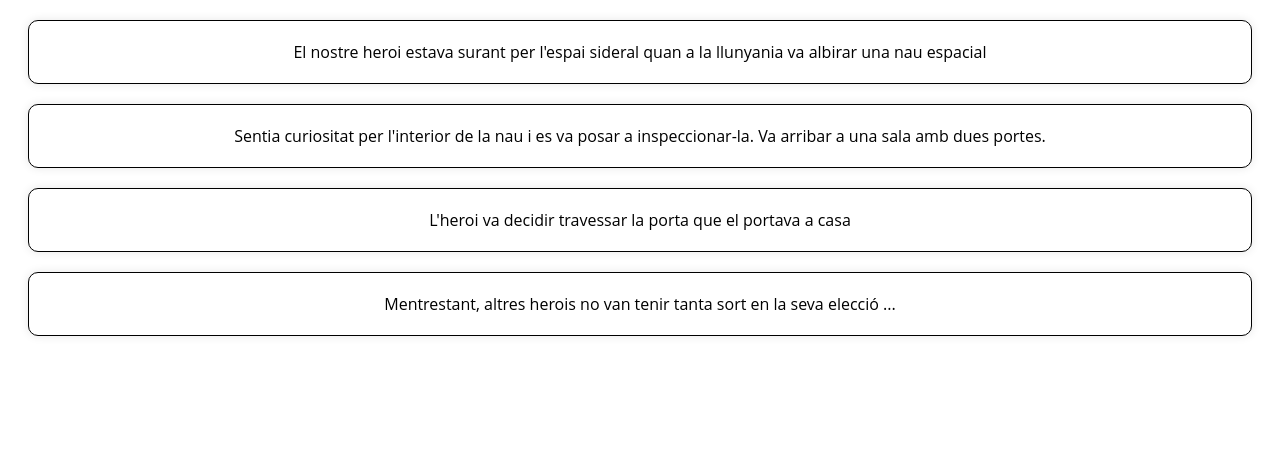
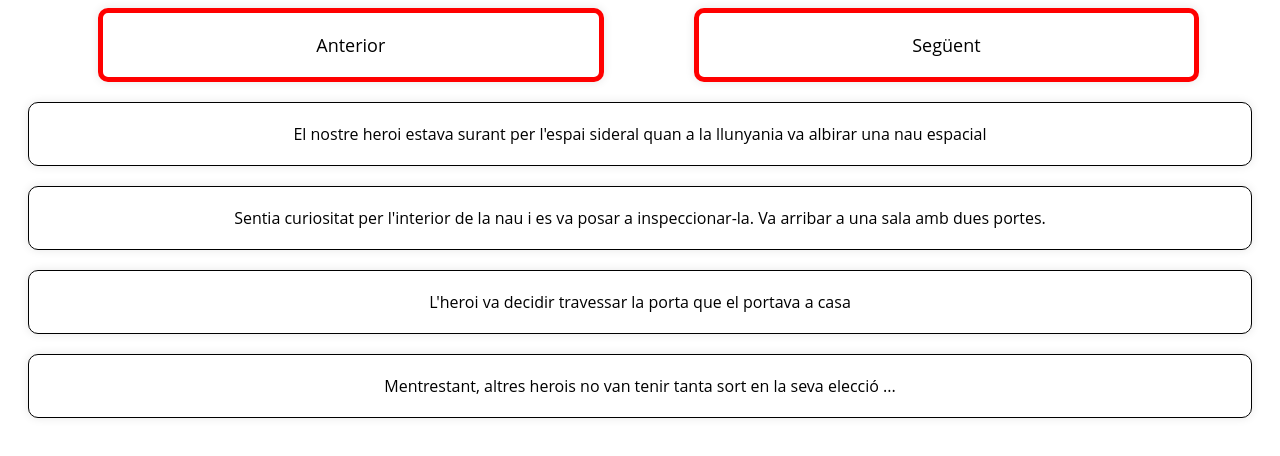
Before and after one commit to JordiAltes/Sprint6-REACT, a React (Vite) app in the folder Sprint6_REACT/: page / in a window 1280 px wide. Shown: the top 456 px of the page. Built offline with nearby package versions, Linux system fonts and the light colour scheme.

Commit message:
exercici4 començat, falta implementar la logica dels botons amb useState

```diff
--- a/Sprint6_REACT/src/App.jsx
+++ b/Sprint6_REACT/src/App.jsx
@@ -1,46 +1,20 @@
-import React, { useState } from "react"
-import Escena from "./components/Escena.jsx"
-import frases from "./components/frases"
-import Controlador from "./components/Controlador.jsx"
+import React from "react";
+import { useState } from "react";
+import Escena from "./components/Escena.jsx";
+import frases from "./components/frases";
 
  function App() {
-  const escenas = frases.map(item => <Escena frase={item.text}/>)
-  console.log(escenas)
-  return (escenas)
+
+
+  return (
+    <div>
+      <button className="button" onClick={() => ActiveBack()}>Anterior</button>
+      <button className="button" onClick={() => ActiveNext()}>Següent</button>
+      {frases.map(item => <Escena
+      key={item.id}
+      frase={item.text}/>)}
+    </div>
+    )
 
 }
 export default App
-
-/* function App() {
-  const [fraseActual, setFraseActual] = useState(0)
-  const [frasesLista, setFrasesLista] = useState(frases)
-
-  const manejarSiguiente = () => {
-    if (fraseActual === frasesLista.length - 1) {
-      setFraseActual(0)
-    } else {
-      setFraseActual(fraseActual + 1)
-    }
-  }
-
-  const manejarAnterior = () => {
-    if (fraseActual === 0) {
-      setFraseActual(frasesLista.length - 1)
-    } else {
-      setFraseActual(fraseActual - 1)
-    }
-  }
-
-  return (
-    <>
-      {frasesLista.map((frase, index) => {
-        const clase = index === fraseActual ? 'frase-rojo' : 'frase'
-        return <Escena frase={frase.text} key={frase.id} clase={clase} />
-      })}
-      <Controlador
-        manejarSiguiente={manejarSiguiente}
-        manejarAnterior={manejarAnterior}
-      />
-    </>
-  )
-} */
--- a/Sprint6_REACT/src/components/escena.jsx
+++ b/Sprint6_REACT/src/components/escena.jsx
@@ -1,9 +1,12 @@
 import React from "react";
+import clsx from "clsx"
 
-export default function Escena(props) {
+const Escena = ({ frase, isPainted }) => {
     return (
-        <div className="frase">
-            {props.frase}
+        <div className={clsx('frase', isPainted && 'frase-pintada')}>
+            {frase}
         </div>
     )
 }
+
+export default Escena
--- a/Sprint6_REACT/src/index.css
+++ b/Sprint6_REACT/src/index.css
@@ -8,3 +8,23 @@
     font-family: 'Open Sans', sans-serif;
     border: 1px solid black;
 }
+.frase-pintada {
+    background-color: red;
+}
+.button {
+    display: flex;
+    padding: 20px;
+    border-radius: 10px;
+    background-color: white;
+    box-shadow: 0 0 10px rgba(0,0,0,0.1);
+    margin-left: 90px;
+    font-family: 'Open Sans', sans-serif;
+    border: 5px solid red;
+    width: 40%;
+    display: inline-block;
+    font-size: large;
+}
+.button:active {
+    box-shadow: 0 2px #666;
+    transform: translateY(4px);
+}
--- /dev/null
+++ b/package.json
@@ -0,0 +1,5 @@
+{
+  "dependencies": {
+    "clsx": "^1.2.1"
+  }
+}
```
Also changed, not shown: 1 other file (tests, documents, lock files or other folders).
